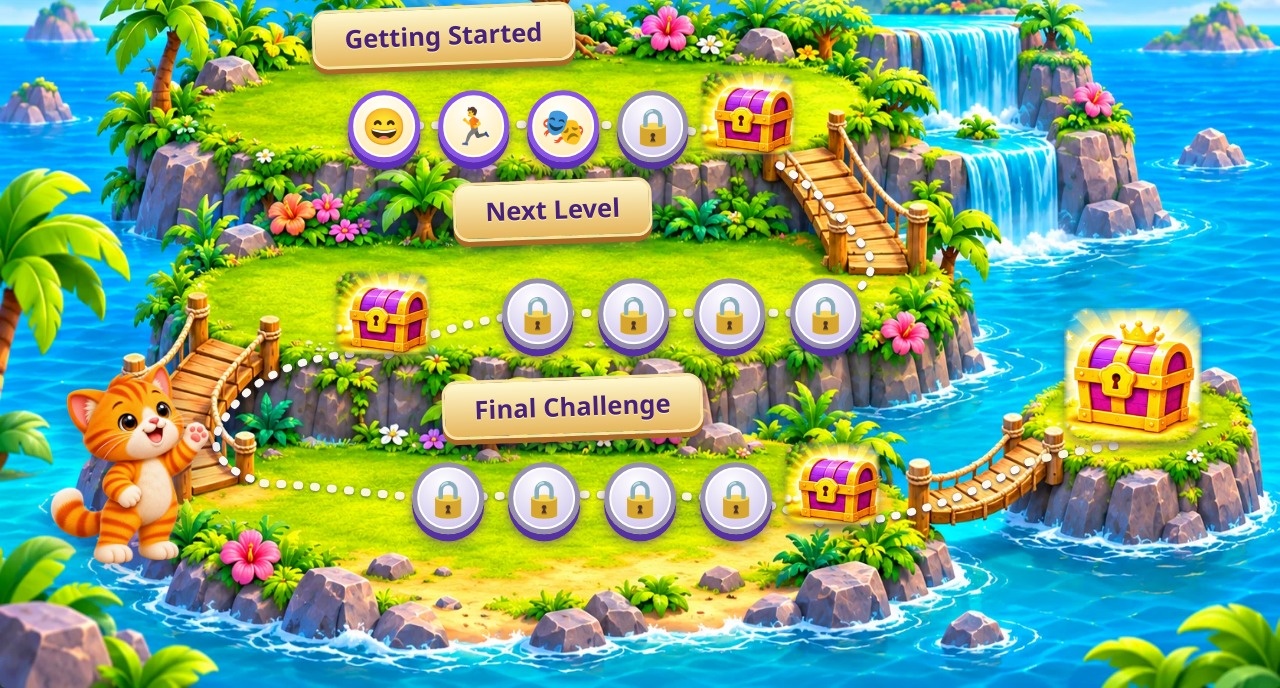
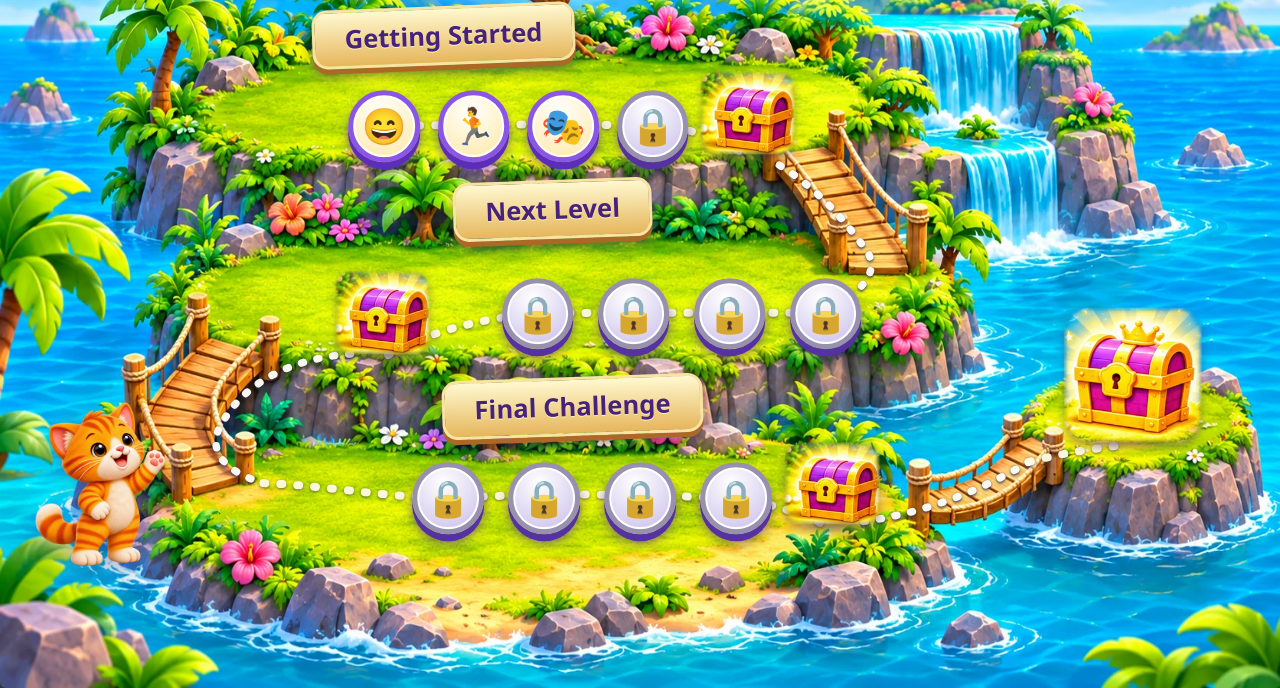
Before and after one commit to nikonovmike2737/kids-english, a website with bundled scripts: page index.html in a window 1280 px wide. Shown: the part 112-800 px from the top of the page. Built offline with nearby package versions, Linux system fonts and the light colour scheme.

Commit message:
fix(G3): keep entire map kitten clear of second wooden bridge corridor

```diff
--- a/assets/css/app.css
+++ b/assets/css/app.css
@@ -900,11 +900,11 @@ button:disabled{cursor:not-allowed;opacity:.58}
 .stage .chest-node.grand{width:10.8cqw;height:10.8cqw}
 .stage .chest-node:hover{transform:translate(-50%,-102%) scale(1.035)}
 .stage .island-cat{
-  left:.85%;
+  left:.2%;
   bottom:5.4%;
-  width:19.0%;
-  height:45%;
-  max-width:19vw;
+  width:15.6%;
+  height:40%;
+  max-width:15.6vw;
   border:0;
   padding:0;
   z-index:6;
@@ -920,5 +920,5 @@ button:disabled{cursor:not-allowed;opacity:.58}
 @media(max-width:700px){
   .stage .route-lines path{stroke-width:5;stroke-dasharray:1.5 10}
   .stage .route-lines path.bridge-route{stroke-width:5;stroke-dasharray:1.5 10}
-  .stage .island-cat{left:.7%;width:18.5%;height:43%}
+  .stage .island-cat{left:.2%;width:15.6%;height:38%}
 }
```
